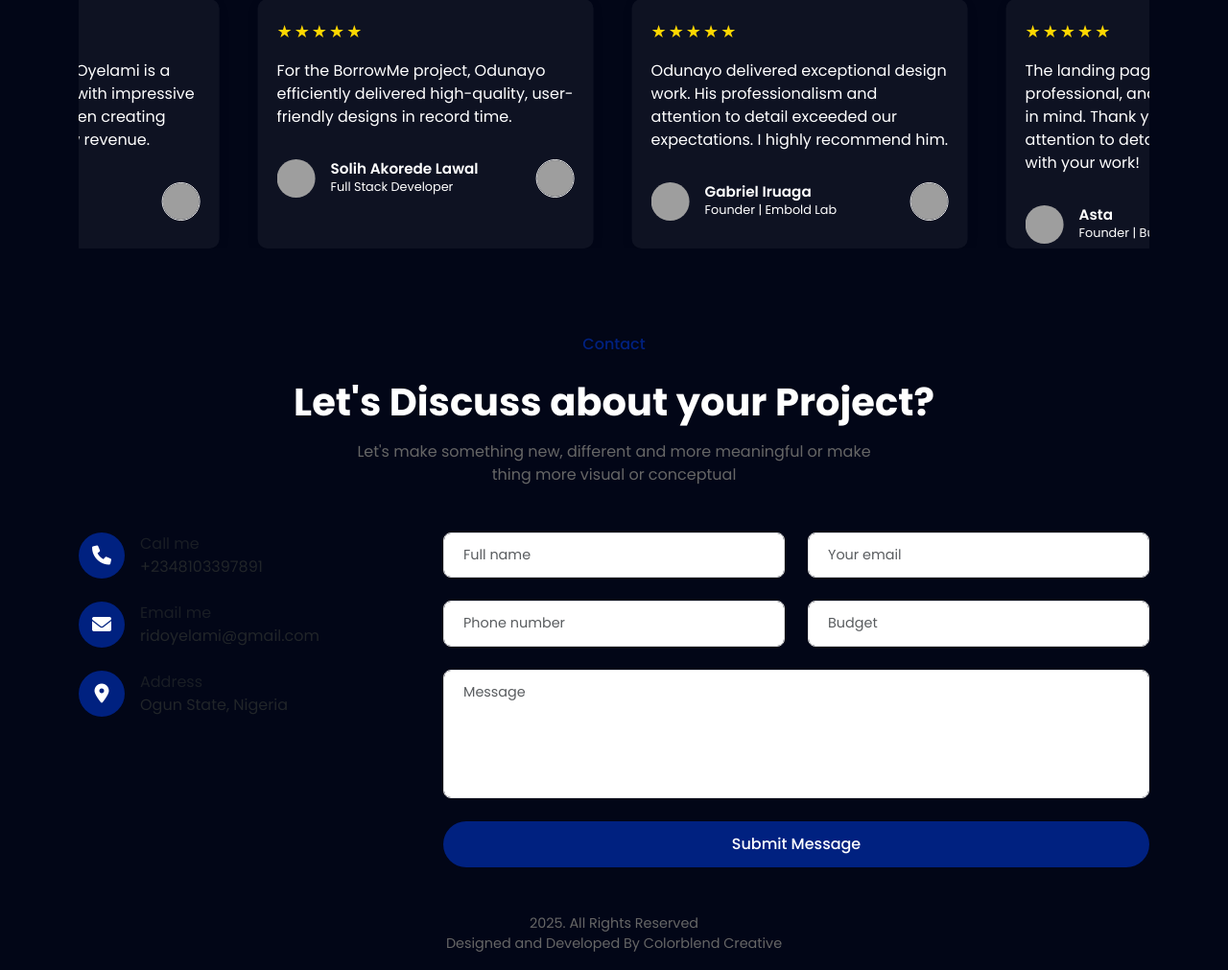
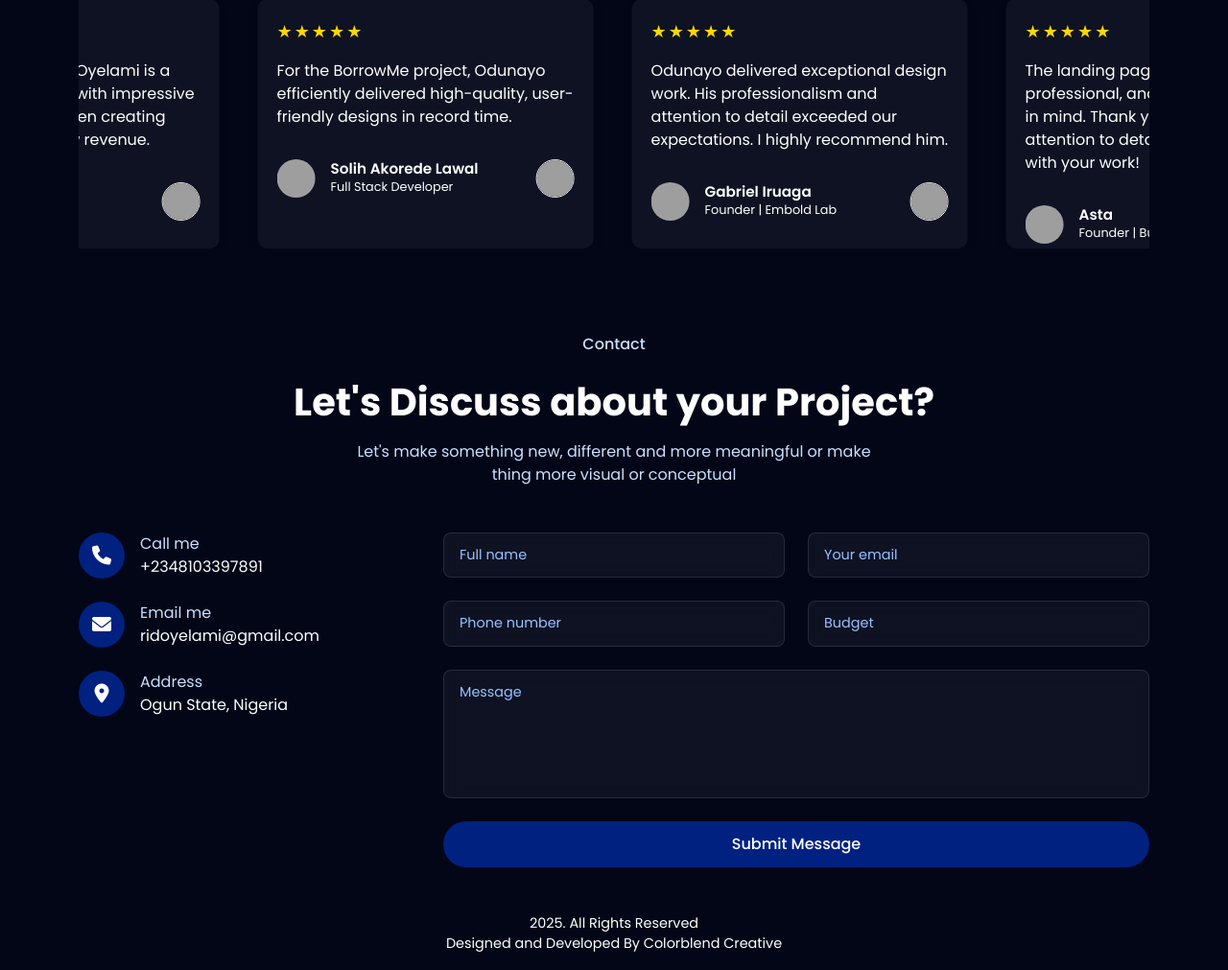
Before and after one commit to Colorblendcreatives/Colorblendcreatives, a Django app: page / in a window 1280 px wide. Shown: the part 3065-4076 px from the top of the page at 96% size. Run offline with Django 5.2, Linux system fonts and the light colour scheme; some libraries are stand-ins or nearby versions; grey boxes are pictures that could not be loaded.

Commit message:
styles.css

```diff
--- a/static/css/styles.css
+++ b/static/css/styles.css
@@ -932,13 +932,14 @@
 
 
 /*contact*/
+/*contact*/
 .contact-section {
     padding: 80px 0;
-    background: #fff;
+
 }
 
 .contact-label {
-    color: #002180;
+    color: var(--text-secondary);
     font-weight: 500;
     display: inline-block;
     padding: 8px 16px;
@@ -947,7 +948,7 @@
 }
 
 .contact-intro {
-    color: #666;
+    color: var(--text-secondary);
     margin-top: 1rem;
 }
 
@@ -966,9 +967,26 @@
 .contact-info {
 
     padding-bottom: 20px;
+    color: var(--text-primary);
 
 }
 
+.contact-item a {
+    color: var(--text-primary) !important;
+}
+
+.contact-item p.text-dark {
+    color: var(--text-primary) !important;
+}
+
+.contact-item .text-muted {
+    color: var(--text-secondary) !important;
+}
+
+.contact-item a:hover {
+    color: var(--accent-blue) !important;
+    text-decoration: underline !important;
+}
 
 .form-control {
     padding: 12px 20px;
@@ -985,6 +1003,36 @@
 textarea.form-control {
     resize: none;
 }
+
+.contact-form .form-control {
+    background: var(--glass-bg);
+    border: 1px solid var(--glass-border);
+    color: var(--text-primary);
+    backdrop-filter: blur(10px);
+    border-radius: 8px;
+    padding: 12px 16px;
+    transition: all 0.3s ease;
+}
+
+.contact-form .form-control::placeholder {
+    color: var(--text-muted);
+    opacity: 1;
+}
+
+.contact-form .form-control:focus {
+    background: rgba(255, 255, 255, 0.1);
+    border-color: var(--accent-blue);
+    color: var(--text-primary);
+    box-shadow: 0 0 0 0.2rem rgba(0, 86, 255, 0.25);
+    outline: none;
+}
+
+.contact-form .form-control:hover {
+    border-color: var(--accent-blue);
+    background: rgba(255, 255, 255, 0.08);
+}
+
+
 
 
 /* Error styling */
@@ -1046,7 +1094,7 @@ textarea.form-control {
 
 .designer-credit {
     font-size: 0.9rem;
-    color: #666;
+    color: var(--text-primary);
     text-align:center;
     padding-left: 0%;
 }
@@ -1063,7 +1111,7 @@ textarea.form-control {
 }
 
 .social-links a {
-    color: #666;
+    color: var(--text-primary);
     font-size: 20px;
     transition: all 0.3s;
 }
```
